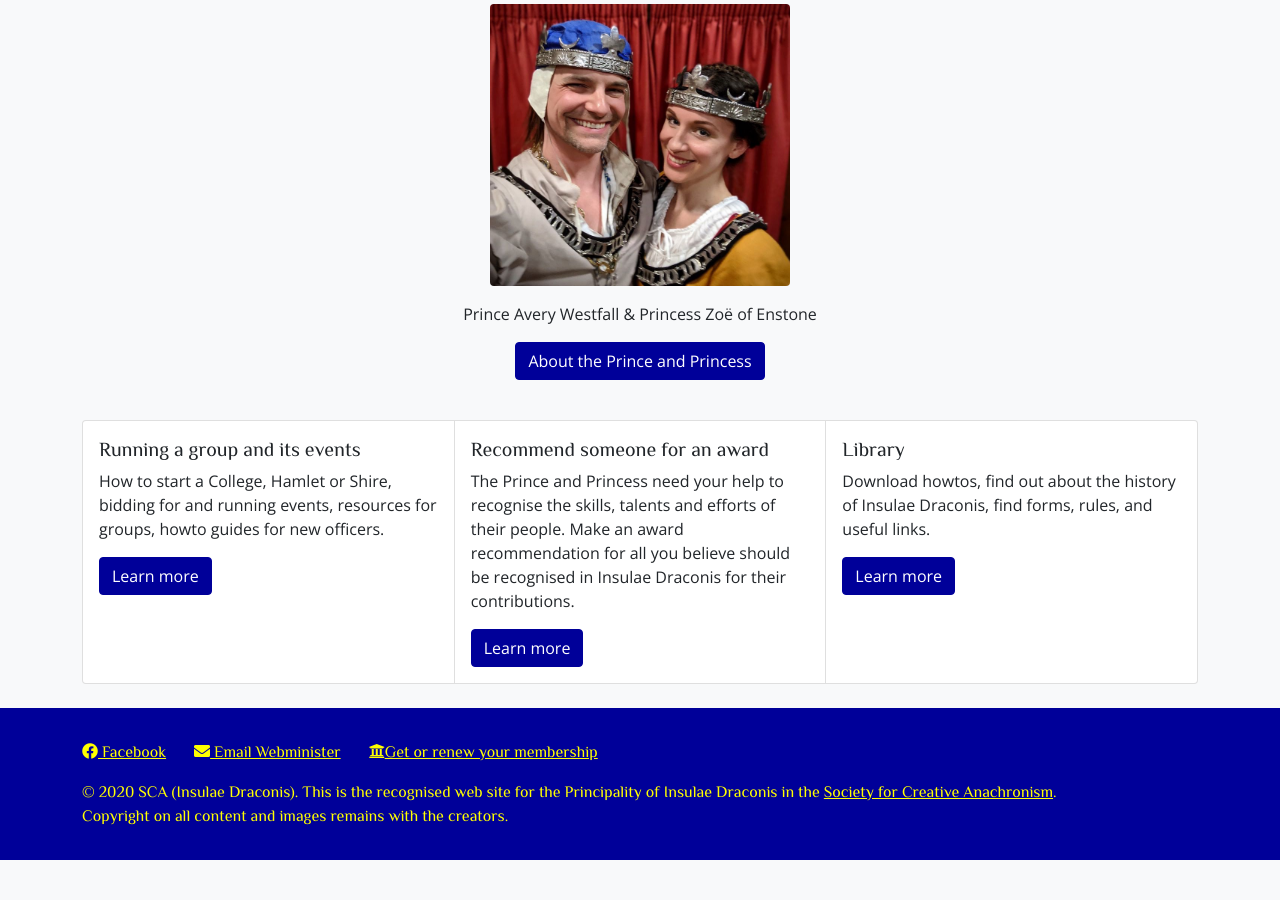
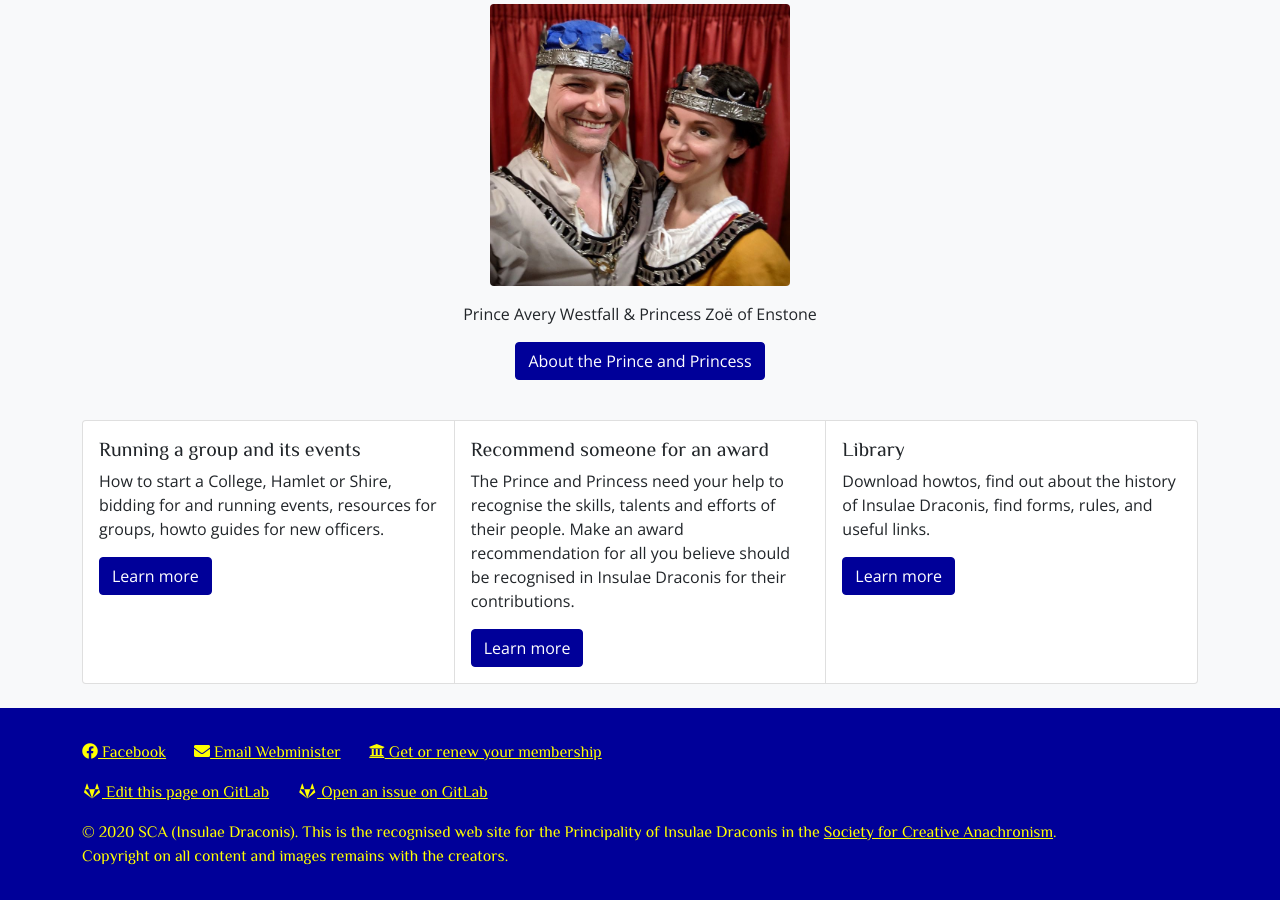
Before and after one commit to drachenwald/insulae-draconis, a Jekyll site: the page built from index.html, in a window 1280 px wide and 900 px high, scrolled down 1305 px. Built offline with Jekyll 4.4.1, drawn with Linux system fonts in a browser that asks for light colours; before the commit the page ends 2165 px from its top, so only the background shows below that.

Commit message:
gitlab links

```diff
--- a/_config.yml
+++ b/_config.yml
@@ -21,6 +21,10 @@ baseurl: "" # the subpath of your site, e.g. /blog
 url: "" # the base hostname & protocol for your site, e.g. http://example.com
 # twitter_username: jekyllrb
 # github_username:  jekyll
+
+gitlab:
+  repository_url: https://gitlab.com/sca-drachenwald/insulae-draconis
+
 
 # Build settings
 markdown: kramdown
--- a/_includes/footer.html
+++ b/_includes/footer.html
@@ -20,10 +20,22 @@
 								</li>
 								<li class="list-inline-item pe-3">
 									<a href="https://membermojo.co.uk/scauk" class="text-reset" target="_self">
-										<i class="fa fa-university"></i>Get or renew your membership
+										<i class="fa fa-university"></i> Get or renew your membership
 									</a>
 								</li>
 							</ul>
+
+							{% if site.gitlab.repository_url %}
+								<ul class="list-inline">
+									<li class="list-inline-item pe-3">
+										<a href="{{site.gitlab.repository_url}}/blob/staging/{{ page.path }}" class="text-reset"><i class="fab fa-fw fa-gitlab" aria-hidden="true"></i> Edit this page on GitLab</a>
+									</li>
+									<li class="list-inline-item pe-3">
+										<a href="{{site.gitlab.repository_url}}/issues/new?issue[assignee_id]=&issue[milestone_id]=&issue[description]=Path%3A%20{{ page.url }}%0D" class="text-reset"><i class="fab fa-fw fa-gitlab" aria-hidden="true"></i> Open an issue on GitLab</a>
+									</li>
+								</ul>
+							{% endif %}
+
 
 							<div>
 								&copy; 2020 SCA (Insulae Draconis). This is the recognised web site for the
```
